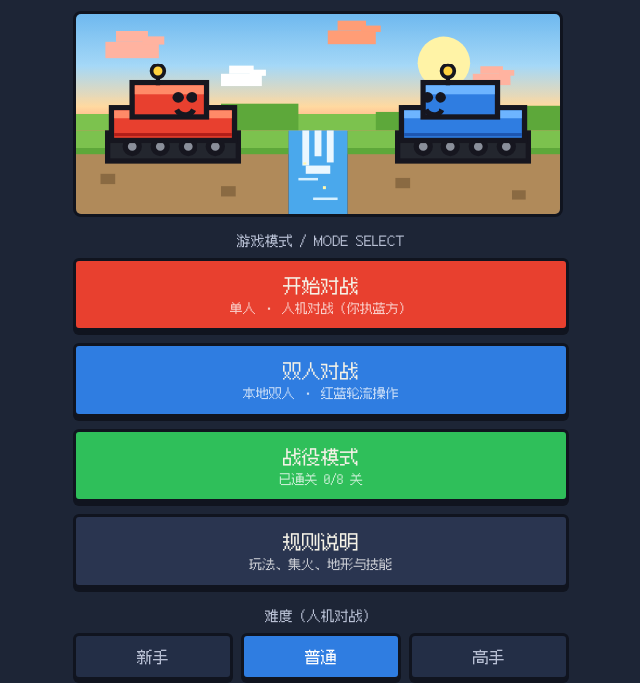
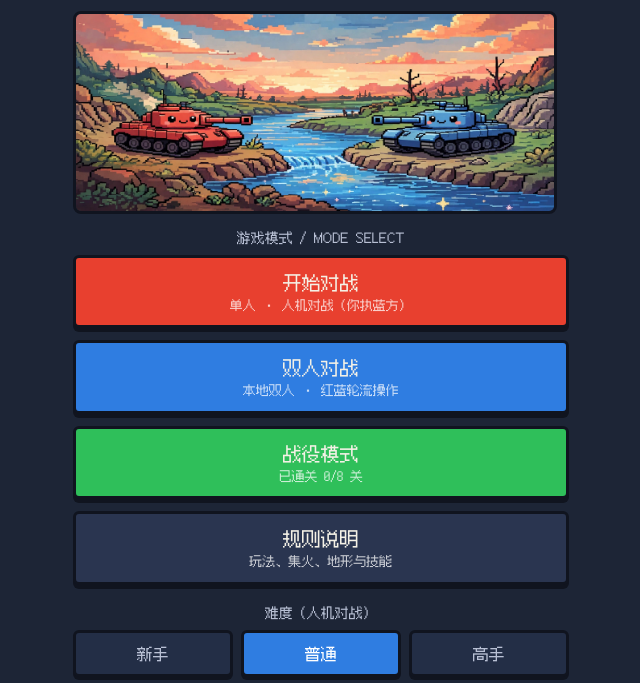
Before and after one commit to holynova/iron-flank, a plain HTML site: page index.html in a window 1280 px wide. Shown: the part 128-811 px from the top of the page, without its empty margins (319-959 px from the left). Drawn offline with Linux system fonts and the light colour scheme.

Commit message:
美术彻底重做 v3：AI 生成像素图片素材替换代码手绘

```diff
--- a/index.html
+++ b/index.html
@@ -45,7 +45,7 @@
 
     <button id="soundToggleMenu" class="pbtn ghost" style="margin-top:12px">🔊 音效：开</button>
 
-    <p class="credit">架构借鉴 CocoSgt《潮汐战线》(MIT) · 像素美术原创<br>字体 Fusion Pixel (SIL OFL 1.1)</p>
+    <p class="credit">架构借鉴 CocoSgt《潮汐战线》(MIT) · 像素美术 AI 生成<br>字体 Fusion Pixel (SIL OFL 1.1)</p>
   </section>
 
   <!-- 战役选关 -->
--- a/js/render.js
+++ b/js/render.js
@@ -1,6 +1,6 @@
-// 铁甲夹击：棋盘渲染（IFRender）— Canvas，v2 卡通像素风。
-// 地形与坦克全部原创代码像素画：亮绿草地、粗黑网格、Q 版坦克、
-// 饱满地形。不再使用潮汐战线美术模块（vendor 仅保留在仓库中，不加载）。
+// 铁甲夹击：棋盘渲染（IFRender）— Canvas。
+// 地形与坦克用 AI 生成的像素图片素材（assets/*.png）；代码手绘仅作兜底。
+// 不再使用潮汐战线美术模块（vendor 仅保留在仓库中，不加载）。
 (function (root) {
   'use strict';
   var D = root.IFData;
@@ -27,8 +27,28 @@
 
   function rect(c, x, y, w, h, col) { c.fillStyle = col; c.fillRect(x, y, w, h); }
 
-  // ── 地形（16×16 像素格内作画，u = ts/16）──
+  // ── 地形：图片素材优先（草地/河流砖平铺 + 精灵），缺图时走旧代码 ──
   function drawTerrain(c, t, x, y, ts, gx, gy) {
+    var parity = (gx + gy) % 2;
+    if (t === 'river') {
+      var rv = SP.img(parity ? 'river-b' : 'river-a');
+      if (rv) { c.drawImage(rv, x, y, ts, ts); return; }
+      drawTerrainLegacy(c, t, x, y, ts, gx, gy);
+      return;
+    }
+    var g = SP.img(parity ? 'grass-b' : 'grass-a');
+    if (!g) { drawTerrainLegacy(c, t, x, y, ts, gx, gy); return; }
+    c.drawImage(g, x, y, ts, ts);
+    if (t === 'plain') return;
+    var spr = t === 'forest' ? SP.img('tree')
+      : t === 'mountain' ? SP.img('mountain')
+      : t === 'city' ? SP.img('city') : null;
+    if (spr) { c.drawImage(spr, x, y, ts, ts); return; }
+    drawTerrainLegacy(c, t, x, y, ts, gx, gy);
+  }
+
+  // ── 地形兜底：原代码像素画（16×16 像素格内作画，u = ts/16）──
+  function drawTerrainLegacy(c, t, x, y, ts, gx, gy) {
     var col = TC[t] || TC.plain;
     rect(c, x, y, ts, ts, (gx + gy) % 2 ? col.alt : col.base);
     var h1 = hash(gx, gy, 1), h2 = hash(gx, gy, 2), h3 = hash(gx, gy, 3);
@@ -384,9 +404,20 @@
     canvas.style.width = cssW + 'px';
     canvas.style.height = cssH + 'px';
     var ctx = canvas.getContext('2d');
+    ctx.setTransform(dpr, 0, 0, dpr, 0, 0);
+    var b = SP.img('banner');
+    if (b) {
+      ctx.imageSmoothingEnabled = true; // 场景图平滑缩放
+      ctx.drawImage(b, 0, 0, cssW, cssH);
+      return;
+    }
+    drawBannerLegacy(ctx, cssW, cssH);
+  };
+
+  // 兜底：代码手绘日落河谷横幅（图片未加载时用）
+  function drawBannerLegacy(ctx, W, H) {
     ctx.imageSmoothingEnabled = false;
-    ctx.setTransform(dpr, 0, 0, dpr, 0, 0);
-    var W = cssW, H = cssH, horizon = H * 0.58;
+    var horizon = H * 0.58;
 
     // 日落天空
     var g = ctx.createLinearGradient(0, 0, 0, horizon);
--- a/js/sprites.js
+++ b/js/sprites.js
@@ -1,15 +1,68 @@
-// 铁甲夹击：Q 版坦克像素精灵（IFSprites，原创）
-// 16×16 像素图，粗黑描边、亮色扁平。精灵朝上绘制；红方（上方阵营）
-// 垂直翻转，炮口朝下迎敌；蓝方炮口朝上。轻/中/重尺寸区分明显。
-// 光源在上方：红方翻转时只翻结构（炮管/轮廓/履带），光影像素
-// （W 高光 / L 亮色 / D 暗色）不翻转，两边光影方向保持一致。
-// 设计要点：黑描边只画外轮廓；炮塔用亮/暗主色区分层次，不用黑框，
-// 远看首先是红/蓝而不是黑；履带只占 1 像素宽。
+// 铁甲夹击：美术素材（IFSprites）
+// 坦克 / 地形 / 横幅使用 AI 生成的像素图片素材（assets/*.png，品红抠图）。
+// 红方炮口朝下、蓝方朝上——生成时已按朝向画好，不靠翻转区分。
+// 原 16×16 字符画代码手绘保留为图片未加载 / 加载失败时的兜底。
 (function (root) {
   'use strict';
 
   var S = {};
 
+  // ── 图片素材 ──
+  var BASE = 'assets/';
+  var FILES = {
+    'tank|light|1': 'tank-red-light.png',
+    'tank|medium|1': 'tank-red-medium.png',
+    'tank|heavy|1': 'tank-red-heavy.png',
+    'tank|light|2': 'tank-blue-light.png',
+    'tank|medium|2': 'tank-blue-medium.png',
+    'tank|heavy|2': 'tank-blue-heavy.png',
+    'tree': 'tree.png',
+    'mountain': 'mountain.png',
+    'city': 'city.png',
+    'grass-a': 'grass-a.png',
+    'grass-b': 'grass-b.png',
+    'river-a': 'river-a.png',
+    'river-b': 'river-b.png',
+    'banner': 'banner.png',
+  };
+  var imgs = {};
+  var loadPromise = null;
+
+  // 预加载全部素材；单张失败不阻塞（走兜底），全部 settled 后 resolve。
+  S.loadAll = function () {
+    if (loadPromise) return loadPromise;
+    if (typeof document === 'undefined' || typeof Image === 'undefined') {
+      loadPromise = Promise.resolve();
+      return loadPromise;
+    }
+    var keys = Object.keys(FILES);
+    var done = 0;
+    loadPromise = new Promise(function (resolve) {
+      if (!keys.length) { resolve(); return; }
+      keys.forEach(function (k) {
+        var img = new Image();
+        img.onload = function () { imgs[k] = img; if (++done === keys.length) resolve(); };
+        img.onerror = function () { if (++done === keys.length) resolve(); };
+        img.src = BASE + FILES[k];
+      });
+    });
+    return loadPromise;
+  };
+
+  // 取图（未加载完成返回 null，调用方用代码手绘兜底）
+  S.img = function (key) { return imgs[key] || null; };
+
+  // ── 坦克：图片优先，兜底代码手绘 ──
+  S.tank = function (type, owner) {
+    var img = imgs['tank|' + type + '|' + owner];
+    if (img) return img;
+    return codeTank(type, owner);
+  };
+
+  // 棋盘内占比（相对格边长）：生成图含长炮管，占比按整图计。
+  S.SCALE_IN_CELL = { light: 0.78, medium: 0.95, heavy: 1.0 };
+
+  // ── 兜底：原 16×16 字符画坦克 ──
   // 字符调色：K 描边 / B 炮管 / T 履带 / G 轮子 / W 高光 / M 主色 / D 深色 / L 亮色
   var COMMON = { K: '#16161f', B: '#565b66', T: '#23262e', G: '#8a8f9a', W: '#ffffff' };
   var SIDE = {
@@ -17,7 +70,6 @@
     2: { M: '#2f7de1', D: '#1d56b0', L: '#6db4ff' }, // 蓝方
   };
 
-  // 每行必须 16 字符（模块加载时自检，行长不对直接报错，不静默画错）。
   var MAPS = {
     light: [
       '................',
@@ -75,7 +127,6 @@
     ],
   };
 
-  // 校验像素图（开发期兜底：行长不对时控制台报错，不静默画错）。
   Object.keys(MAPS).forEach(function (k) {
     var m = MAPS[k];
     if (m.length !== 16) throw new Error('sprite ' + k + ': need 16 rows, got ' + m.length);
@@ -87,8 +138,8 @@
   var SCALE = 4; // 16×16 → 64×64 画布
   var cache = {};
 
-  // 取一辆坦克的精灵画布（朝向：蓝方朝上，红方朝下迎敌）。
-  S.tank = function (type, owner) {
+  function codeTank(type, owner) {
+    if (typeof document === 'undefined') return null;
     var key = type + '|' + owner;
     if (cache[key]) return cache[key];
     var map = MAPS[type] || MAPS.medium;
@@ -97,7 +148,6 @@
     var sp = SIDE[owner] || SIDE[1];
     pal.M = sp.M; pal.D = sp.D; pal.L = sp.L;
     var flip = (owner === 1); // 红方翻转，炮口朝下
-    // 先算 16×16 字符格：红方翻转结构，光影（W/L/D）不翻转。
     var grid = [], shade = [], x, y;
     for (y = 0; y < 16; y++) { grid[y] = []; for (x = 0; x < 16; x++) grid[y][x] = '.'; }
     for (y = 0; y < 16; y++) {
@@ -109,10 +159,6 @@
       }
     }
     if (flip) {
-      // 翻转后的光影先用车身色盖掉（翻转是一一映射，(x, 15-y) 处只可能
-      // 是该光影像素本身，盖掉不会误伤结构），再按不翻转位置重画光影。
-      // 重画只落在车身（M）上：重型坦克底部暗带与翻转后的炮管同行，
-      // 那里不是车身，跳过以免盖掉炮管（红方重型因此少一条底部暗带）。
       shade.forEach(function (p) { grid[15 - p.y][p.x] = 'M'; });
       shade.forEach(function (p) { if (grid[p.y][p.x] === 'M') grid[p.y][p.x] = p.ch; });
     }
@@ -130,10 +176,7 @@
     }
     cache[key] = cv;
     return cv;
-  };
-
-  // 棋盘内占比（相对格边长）：轻 / 中 / 重尺寸区分明显。
-  S.SCALE_IN_CELL = { light: 0.68, medium: 0.86, heavy: 0.98 };
+  }
 
   root.IFSprites = S;
 })(typeof window !== 'undefined' ? window : globalThis);
--- a/js/ui.js
+++ b/js/ui.js
@@ -746,6 +746,15 @@
   drawMenuArt();
   updateCampaignSub();
 
+  // 美术素材预加载：加载完成后重绘当前屏（未到前用代码手绘兜底）
+  if (window.IFSprites && IFSprites.loadAll) {
+    IFSprites.loadAll().then(function () {
+      if ($('screen-menu').classList.contains('active')) drawMenuArt();
+      if ($('screen-game').classList.contains('active')) renderAll();
+      if ($('screen-replay').classList.contains('active')) renderReplay();
+    });
+  }
+
   // 测试钩子（Playwright 用）
   window.IFUI = app;
   window.IFGame = { D: D, C: C, AI: AI, R: R, app: app };
```
Also changed, not shown: assets/banner.png (added), assets/city.png (added), assets/grass-a.png (added), assets/grass-b.png (added), assets/mountain.png (added), assets/river-a.png (added), assets/river-b.png (added), assets/tank-blue-heavy.png (added), assets/tank-blue-light.png (added), assets/tank-blue-medium.png (added), assets/tank-red-heavy.png (added), assets/tank-red-light.png (added), assets/tank-red-medium.png (added), assets/tree.png (added), 2 other files.
